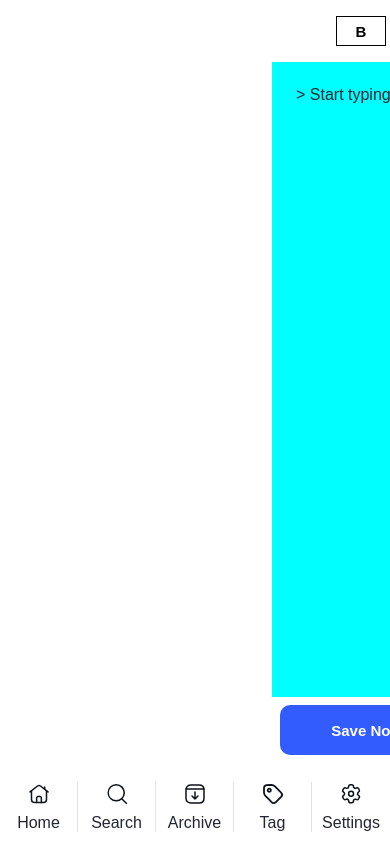
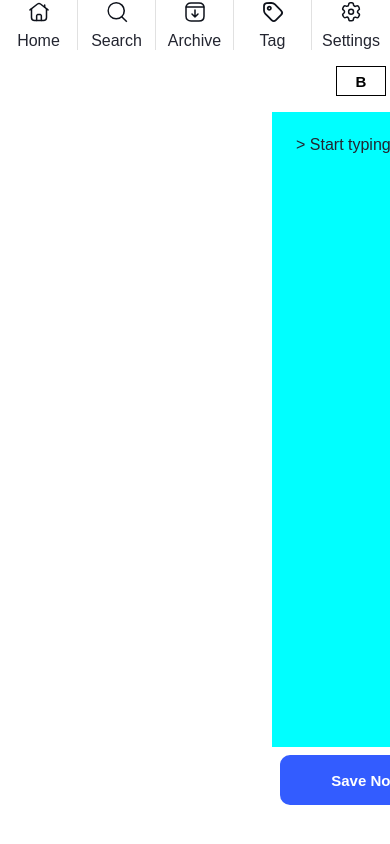
Before and after one commit to LeoLoureiro-code/NotesApp, an Angular app: page /notes in a window 390 px wide. Shown: the top 844 px of the page. Built offline with nearby package versions, Linux system fonts and the light colour scheme.

Commit message:
add grid position to component

```diff
--- a/src/components/navigation/navigation.component.scss
+++ b/src/components/navigation/navigation.component.scss
@@ -1,7 +1,8 @@
+@import "../../styles.scss";
+
 .navigation-menu{
-    position: absolute;
-    left: 0%;
-    top: 0%;
+    @include grid-col(1);
+    @include grid-row(12);
     width: 272px;
     display: flex;
     flex-direction: column;
@@ -62,20 +63,23 @@
     margin-right: 1rem;
 }
 
+.mobile-menu-div {
+    display: block;
+    @include grid-col(12);
 
-.mobile-menu{
-    display: none;
+    @media (min-width: 1150px) {
+        display: none;
+    }
+}
+
+.mobile-menu {
+    display: flex;
+    align-items: center;
+    justify-content: space-evenly;
     list-style: none;
 
-    @media (max-width: 1150px) {
-        position: absolute;
-        display: flex;
-        width: 100vw;
-        height: 74px;
-        align-items: center;
-        justify-content: space-evenly;
-        left: 0;
-        bottom: 0;
+    @media (min-width: 1150px) {
+        display: none;
     }
 }
 
```
